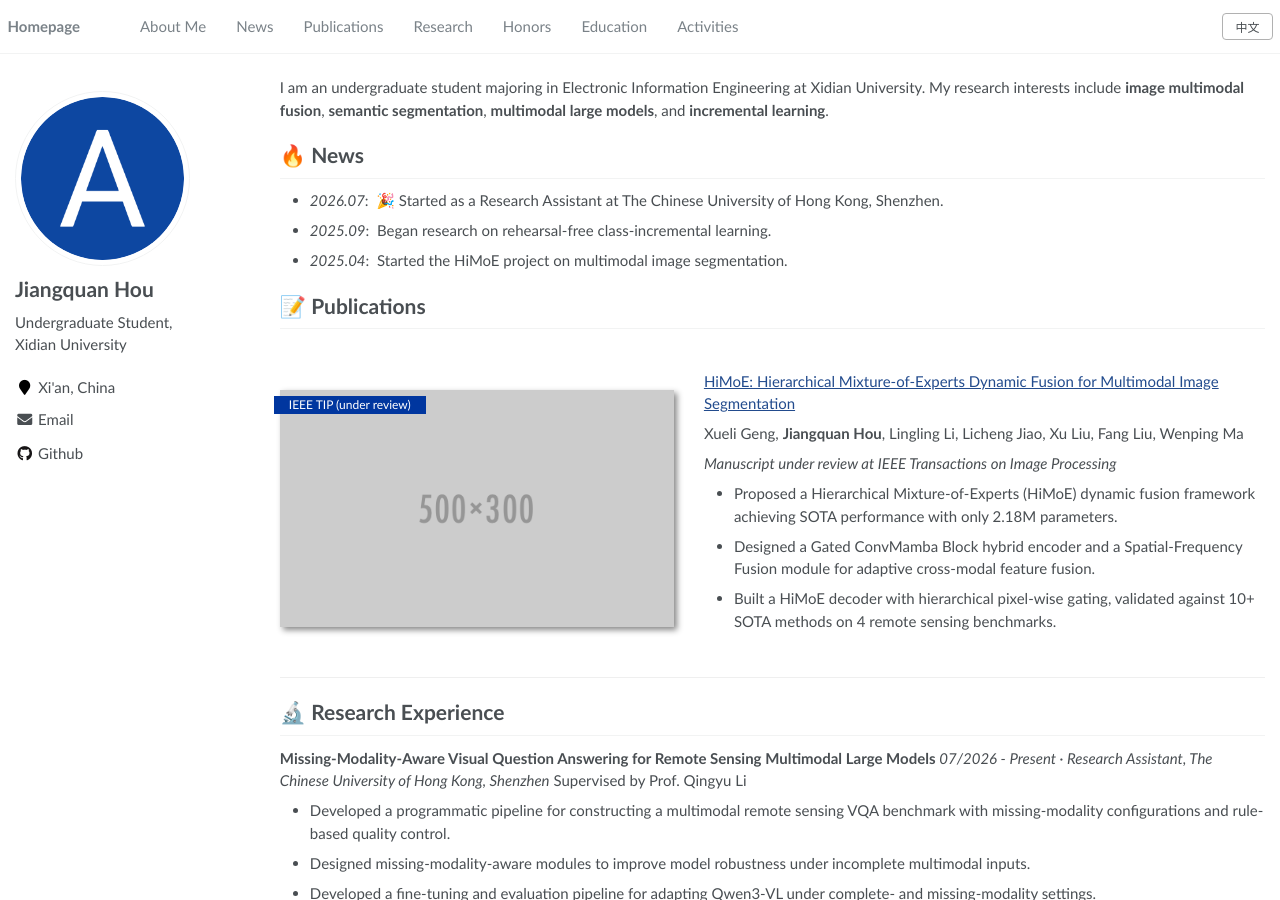
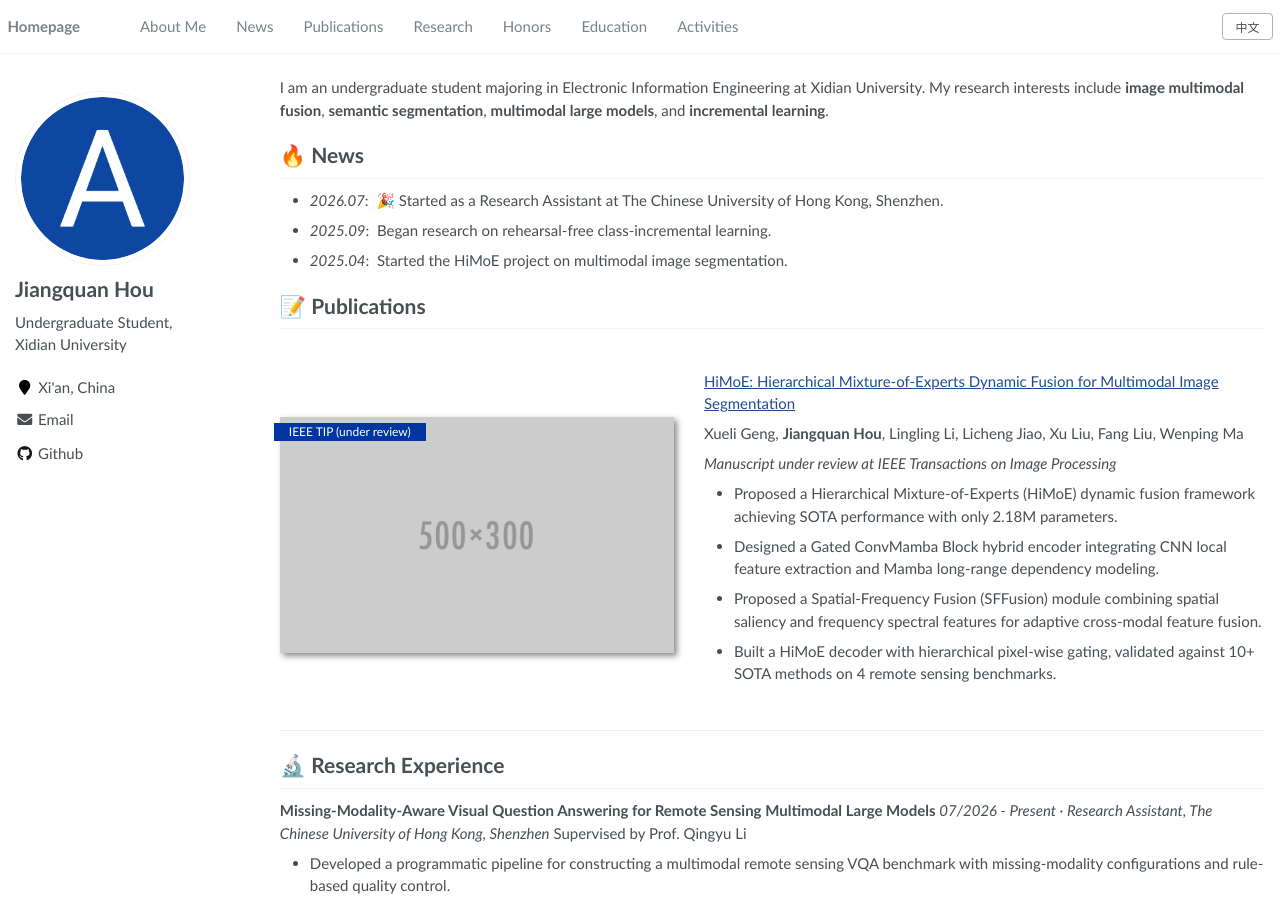
Before and after one commit to ViviQuan/ViviQuan.github.io, a Jekyll site: the page built from _pages/about.md, in a window 1280 px wide and 900 px high. Built offline with Jekyll 4.4.1, drawn with Linux system fonts in a browser that asks for light colours.

Commit message:
Split ConvMamba and SFFusion into separate bullet points for HiMoE paper

```diff
--- a/_pages/about.md
+++ b/_pages/about.md
@@ -32,7 +32,8 @@ Xueli Geng, **Jiangquan Hou**, Lingling Li, Licheng Jiao, Xu Liu, Fang Liu, Wenp
 *Manuscript under review at IEEE Transactions on Image Processing*
 
 - Proposed a Hierarchical Mixture-of-Experts (HiMoE) dynamic fusion framework achieving SOTA performance with only 2.18M parameters.
-- Designed a Gated ConvMamba Block hybrid encoder and a Spatial-Frequency Fusion module for adaptive cross-modal feature fusion.
+- Designed a Gated ConvMamba Block hybrid encoder integrating CNN local feature extraction and Mamba long-range dependency modeling.
+- Proposed a Spatial-Frequency Fusion (SFFusion) module combining spatial saliency and frequency spectral features for adaptive cross-modal feature fusion.
 - Built a HiMoE decoder with hierarchical pixel-wise gating, validated against 10+ SOTA methods on 4 remote sensing benchmarks.
 
 </div>
@@ -116,7 +117,8 @@ Xueli Geng, **Jiangquan Hou**, Lingling Li, Licheng Jiao, Xu Liu, Fang Liu, Wenp
 *投稿至 IEEE Transactions on Image Processing，在审中*
 
 - 提出分层混合专家（HiMoE）动态融合框架，仅用 2.18M 参数即达到 SOTA 性能。
-- 设计门控 ConvMamba Block 混合编码器与空间-频率融合模块，实现自适应跨模态特征融合。
+- 设计门控 ConvMamba Block 混合编码器，融合 CNN 局部特征提取与 Mamba 长程依赖建模。
+- 提出空间-频率融合（SFFusion）模块，结合空间显著性与频谱特征实现自适应跨模态融合。
 - 构建分层像素级门控 HiMoE 解码器，在 4 个遥感基准上与 10+ 种 SOTA 方法对比验证。
 
 </div>
```
